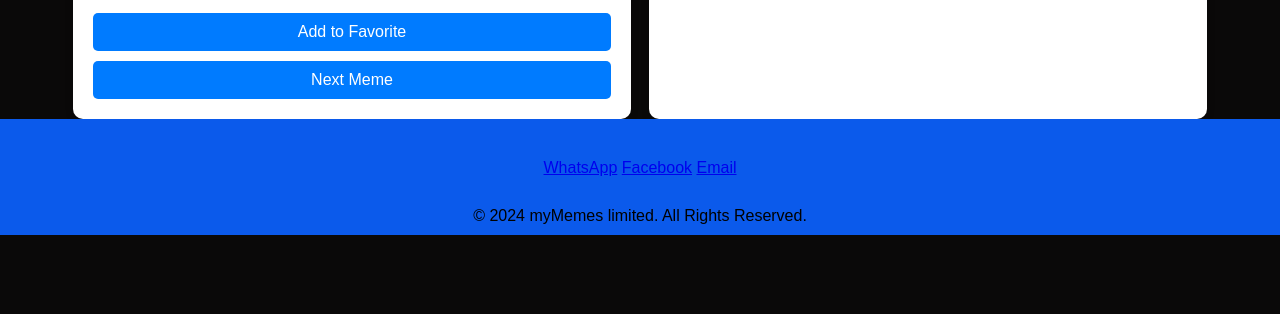
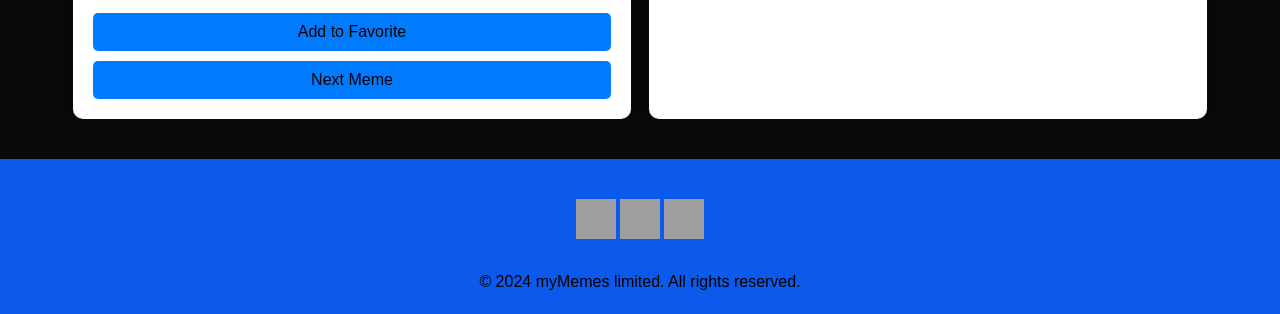
Before and after one commit to limoh653/phase-1-project, a plain HTML site: page index.html in a window 1280 px wide. Shown: the part 694-1008 px from the top of the page. Before the commit the page ends 929 px from the top, so only its background shows below. Drawn offline with Linux system fonts and the light colour scheme; grey boxes are pictures that could not be loaded.

Commit message:
final update

```diff
--- a/index.html
+++ b/index.html
@@ -32,14 +32,25 @@
         </div>
     </div>
     <footer>
-        <div class="footer-links">
-            <a href="https://wa.me/+254740559541" target="_blank" rel="noopener noreferrer">WhatsApp</a>
-            <a href="https://facebook.com/hesbon limo" target="_blank" rel="noopener noreferrer">Facebook</a>
-            <a href="mailto:limohesbon7@gmail.com">Email</a>
-        </div>
-        <div class="copyright">
-            &copy; 2024 myMemes limited. All Rights Reserved.
-        </div>
+        <!-- Footer Section -->
+
+    <div class="footer-links">
+        <!-- WhatsApp Logo and Link -->
+        <a href="https://wa.me/0740559541" target="_blank" style="text-decoration: none; color: inherit;">
+            <img src="https://upload.wikimedia.org/wikipedia/commons/6/6b/WhatsApp.svg" alt="WhatsApp" style="width: 40px; height: 40px;">
+        </a>
+        <!-- Gmail Logo and Link -->
+        <a href="mailto:limohesbon7@gmail.com" target="_blank" style="text-decoration: none; color: inherit;">
+            <img src="https://upload.wikimedia.org/wikipedia/commons/4/4e/Gmail_Icon.png" alt="Gmail" style="width: 40px; height: 40px;">
+        </a>
+        <!-- GitHub Logo and Link -->
+        <a href="https://github.com/limoh653" target="_blank" style="text-decoration: none; color: inherit;">
+            <img src="https://upload.wikimedia.org/wikipedia/commons/9/91/Octicons-mark-github.svg" alt="GitHub" style="width: 40px; height: 40px;">
+        </a>
+    </div>
+    <p style="margin-top: 10px;">&copy; 2024 myMemes limited. All rights reserved.</p>
+</footer>
+
     </footer>
 
 
--- a/styles.css
+++ b/styles.css
@@ -92,8 +92,8 @@ body {
     position: absolute;
     top: 5px;
     right: 5px;
-    background-color: red;
-    color: white;
+    background-color:transparent;
+    color:red;
     border: none;
     border-radius: 50%;
     cursor: pointer;
@@ -109,7 +109,7 @@ button {
     cursor: pointer;
     border: none;
     background-color: #007BFF;
-    color: white;
+    color: black;
     border-radius: 5px;
     font-size: 16px;
 
@@ -124,6 +124,7 @@ footer{
     text-align: center;
     bottom: 0;
     width: 100%;
+    margin-top: 40px;
 }
 .footer-links{
     margin: 30px;
```
